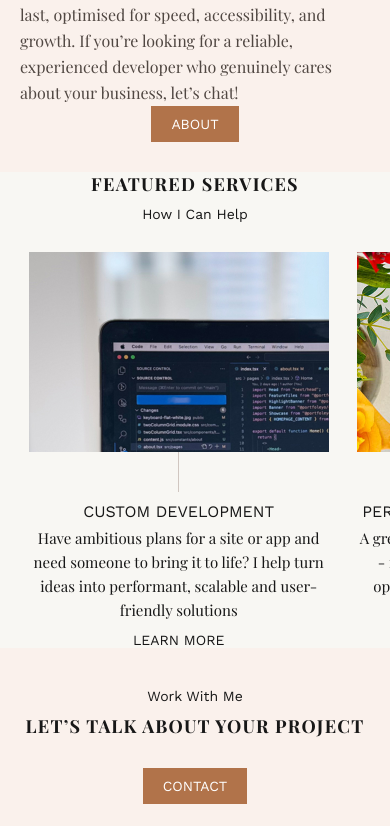
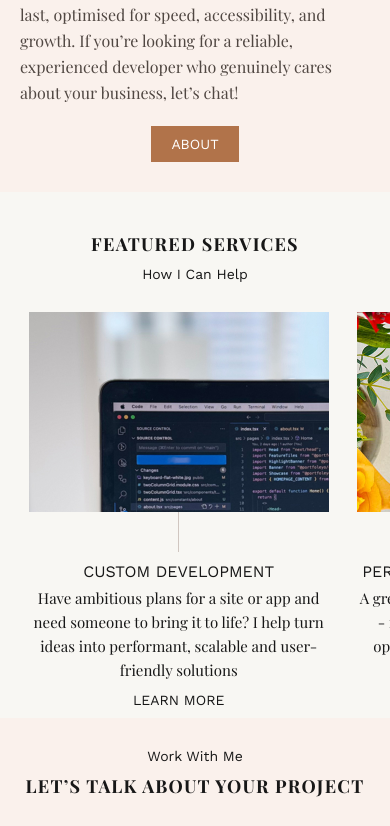
Before and after one commit to lindsayfoley/portfoleyo, a Next.js app: page / in a window 390 px wide. Shown: the part 828-1654 px from the top of the page. Built offline with nearby package versions, Linux system fonts and the light colour scheme; a web font is replaced by a local one.

Commit message:
tweaking styles after testing on mobile

```diff
--- a/src/components/banner/banner.module.css
+++ b/src/components/banner/banner.module.css
@@ -1,5 +1,5 @@
 .container {
-    padding: 40px 0;
+    padding: 30px 0;
 }
 
 .description {
--- a/src/components/featureTiles/featureTiles.module.css
+++ b/src/components/featureTiles/featureTiles.module.css
@@ -1,5 +1,5 @@
 .container {
-  padding: 40px auto;
+  padding: 40px 0 10px 0;
   max-width: 1225px;
   font-style: normal;
   color: var(--darkest-grey);
--- a/src/components/highlightBanner/highlightBanner.module.css
+++ b/src/components/highlightBanner/highlightBanner.module.css
@@ -53,6 +53,7 @@
 .button {
   display: flex;
   justify-content: center;
+  margin-top: 20px;
 }
 
 @media (min-width: 700px) {
--- a/src/components/showcase/showcase.module.css
+++ b/src/components/showcase/showcase.module.css
@@ -1,8 +1,8 @@
 .container {
     padding: 30px 0;
     background: var(--muted-background);
-  color: var(--darkest-grey);
-  }
+    color: var(--darkest-grey);
+}
 
 .images {
   margin-bottom: 60px;
--- a/src/constants/about/content.tsx
+++ b/src/constants/about/content.tsx
@@ -46,14 +46,14 @@ export const ABOUT_CONTENT = {
         Icon: Development,
         title: "Disney’s Mobile Holiday Platform",
         description:
-          "Co-led development of a fully mobile-responsive site for Disney’s UK holiday platform, ensuring a seamless user experience across all devices",
+          "Co-led the development of a fully mobile-responsive site for all Disney’s UK holiday platforms, ensuring a seamless user experience across all devices",
       },
       {
         Icon: Growth,
         alt: "",
         title: "Scaling The Portfoleyo",
         description:
-          "Built The Portfoleyo into a trusted development partner, offering flexible, high-performing solutions that enable businesses to scale with confidence",
+          "Building The Portfoleyo into a trusted development partner, offering flexible, high-performing solutions that enable businesses to scale with confidence",
       },
     ],
   },
```
